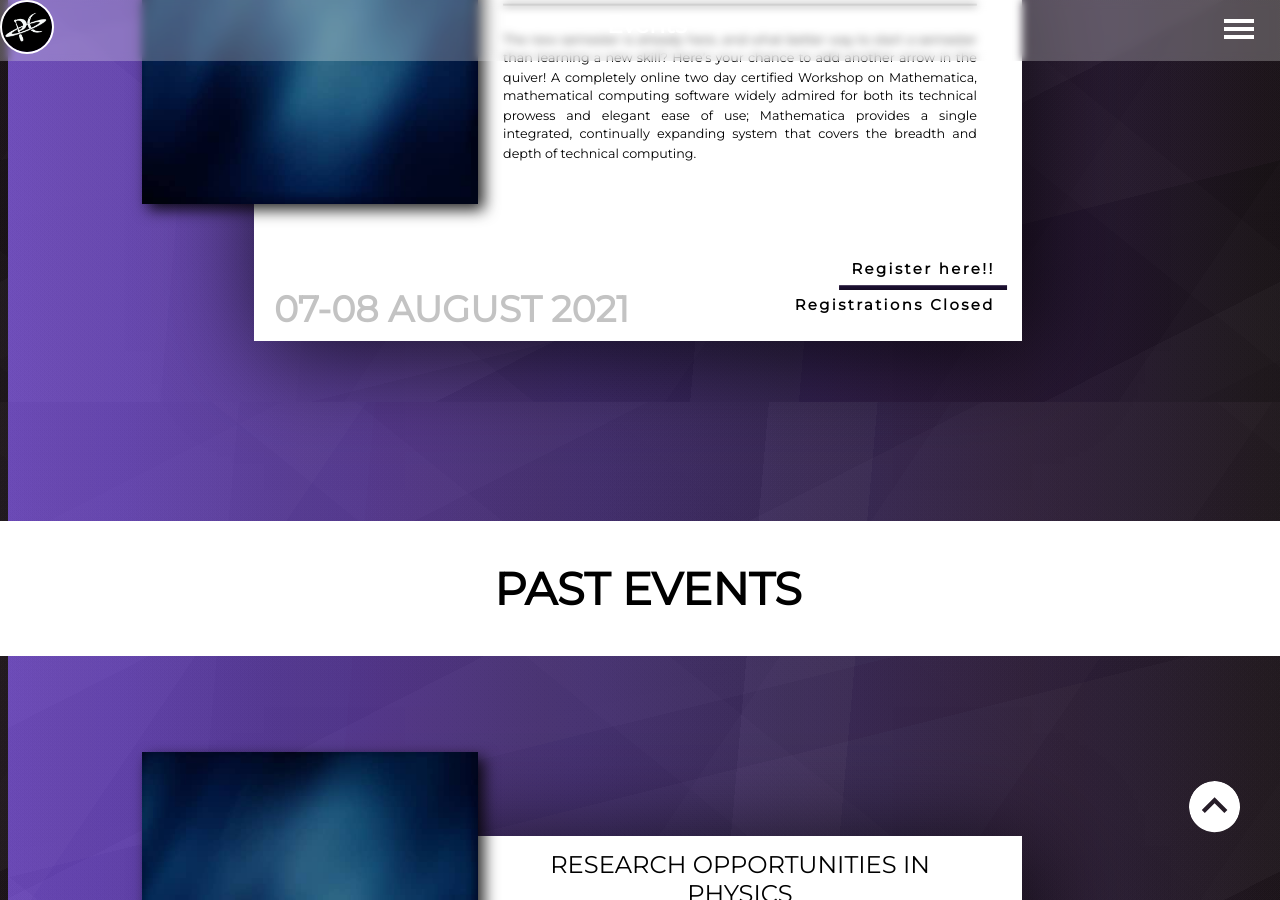
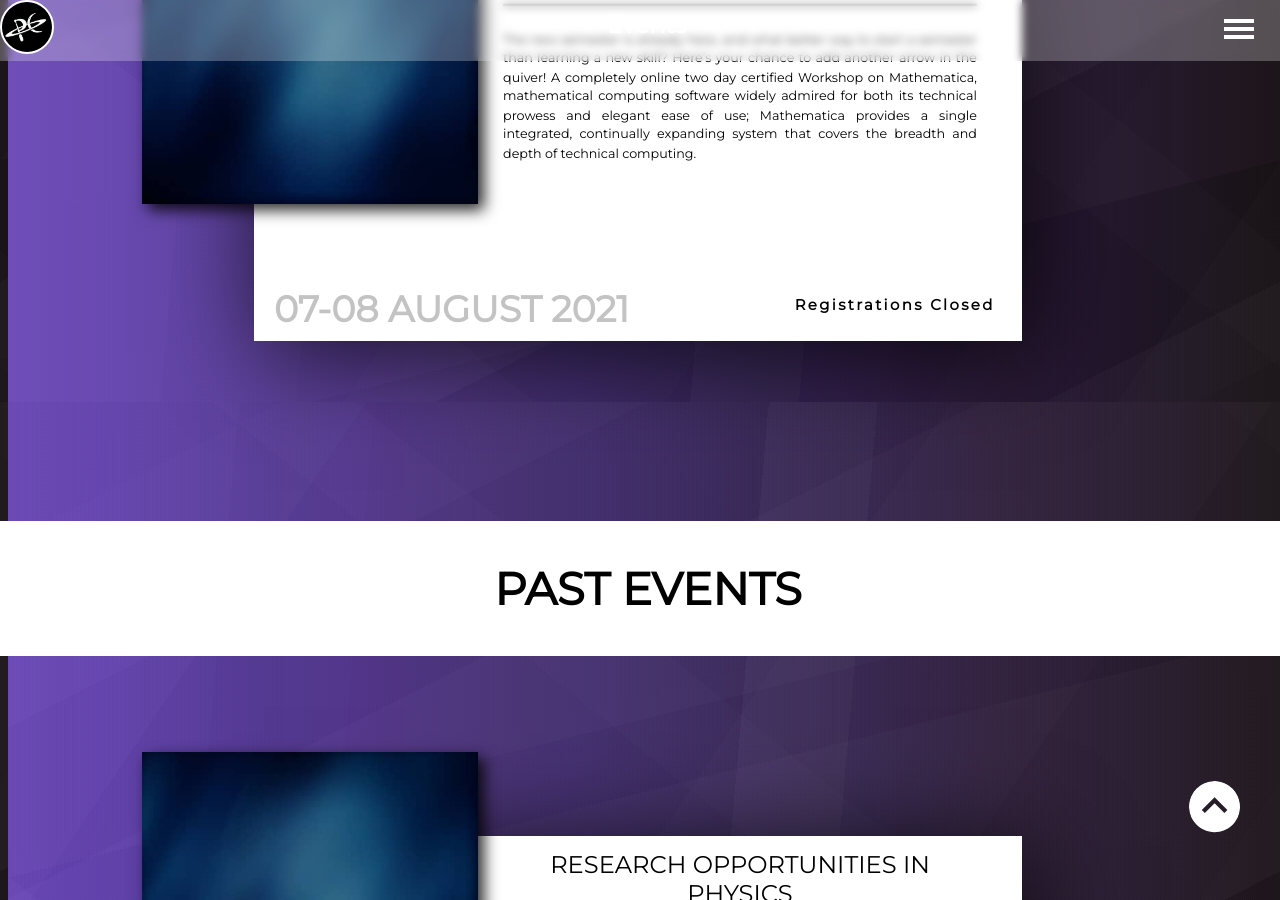
Before and after one commit to PhysicsClubSVNIT/PhysicsClubSVNIT.github.io, a Jekyll site: the page built from events.html, in a window 1280 px wide and 900 px high, scrolled down 496 px. Built offline with Jekyll 4.4.1, drawn with Linux system fonts in a browser that asks for light colours; some web fonts are replaced.

Commit message:
Update events.html

```diff
--- a/events.html
+++ b/events.html
@@ -32,7 +32,7 @@
                 </div>
                 <div class="date" id = "{{ event.poster }}dateidid">{{ event.date | upcase }}</div>
                 <div class="links">
-                   {% if event.reglink != " " %}
+                   {% if event.reglink != 'javascript: void(0)' %}
                    <a class = "link" target="_blank" href = "{{ event.reglink }}" id = "{{ event.poster }}reglidid">Register here!!</a>
                    {% endif %}
                    {% if event.reglink == 'javascript: void(0)' %}
```
